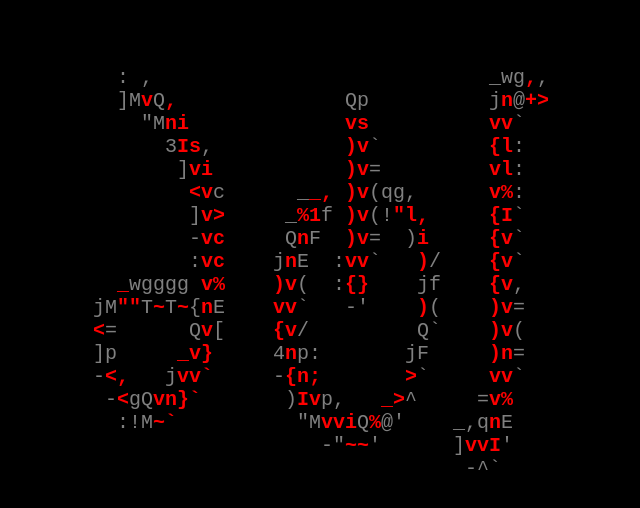
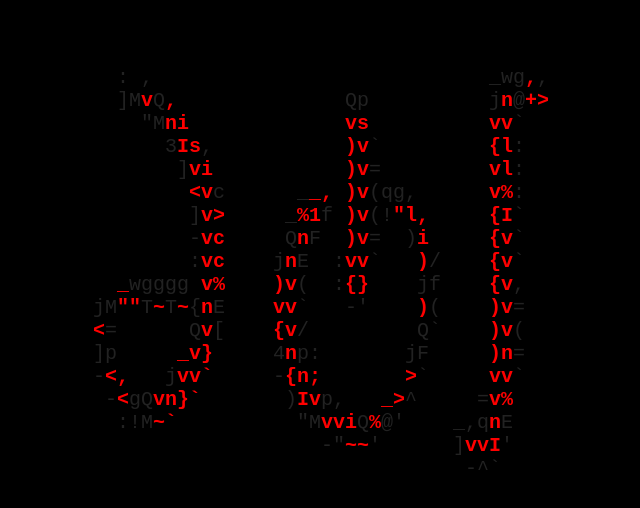
Before and after one commit to danderbas/danderbas.github.io, a plain HTML site: page index.html in a window 1280 px wide. Shown: the whole page, without its empty margins (319-959 px from the left). Drawn offline with Linux system fonts and the light colour scheme.

Commit message:
gray got darker

```diff
--- a/index.html
+++ b/index.html
@@ -9,7 +9,7 @@
 		 .ddbs-logo {
 			text-align: center;
 			font-size: x-large;
-			color: gray;
+			color: #222222;
 		}
 		 .ddbs {
 			font-weight: bold;
```
